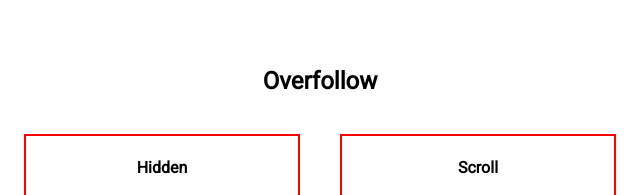
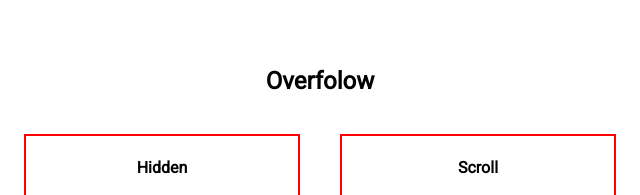
Before and after one commit to solaimanshadin/polaimanshadin-programming-hero-home-work-1, a plain HTML site: page index.html in a window 1280 px wide. Shown: the part 252-447 px from the top of the page, 320-960 px from the left. Drawn offline with Linux system fonts and the light colour scheme.

```diff
--- a/index.html
+++ b/index.html
@@ -21,7 +21,7 @@
     </section>
 
     <section class="overfollow">
-        <h1>Overfollow</h1>
+        <h1>Overfolow</h1>
         <div class="overfollow-container">
             <div class="ov visible">
                 <h4>Visible</h4>
```
